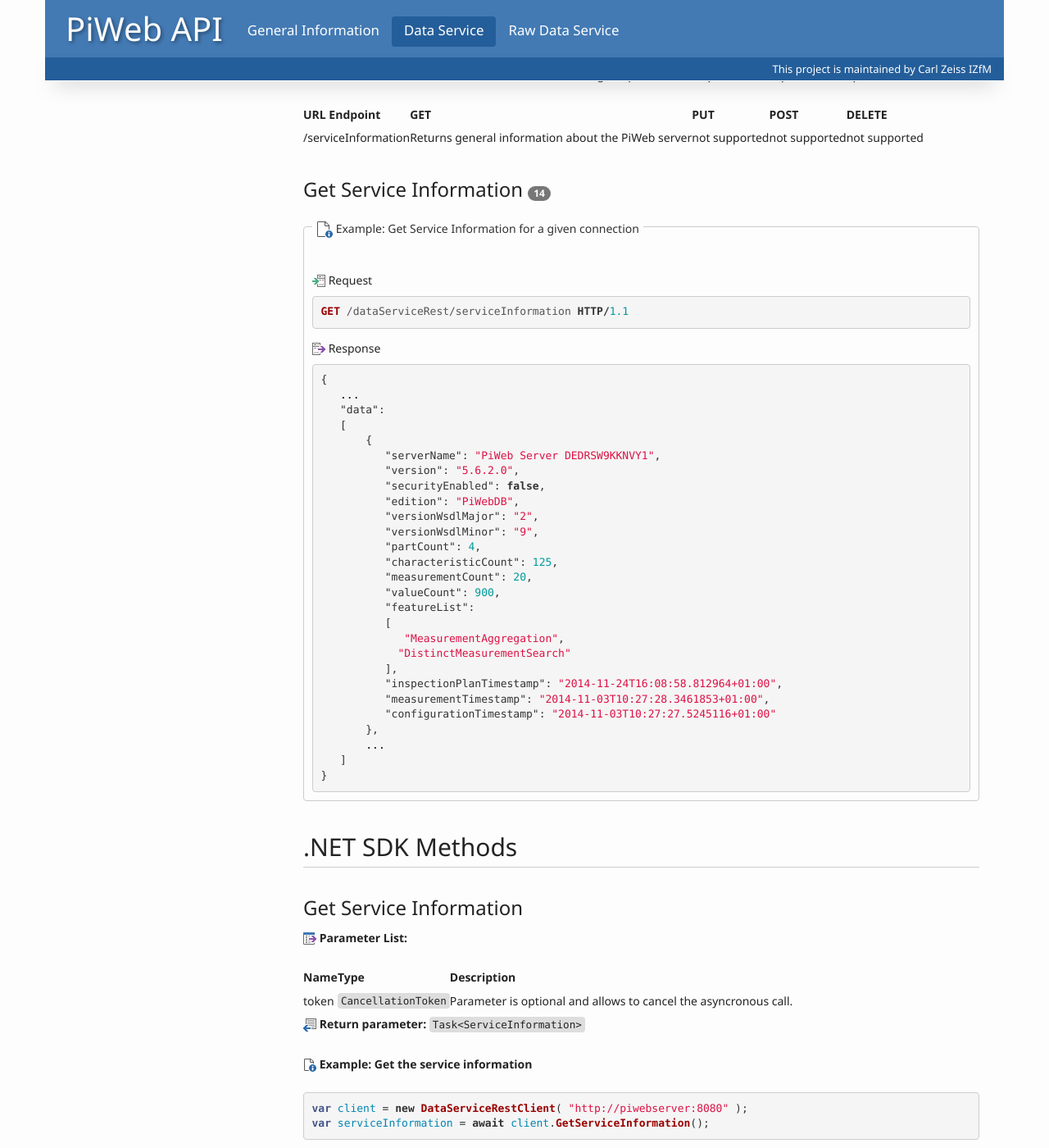
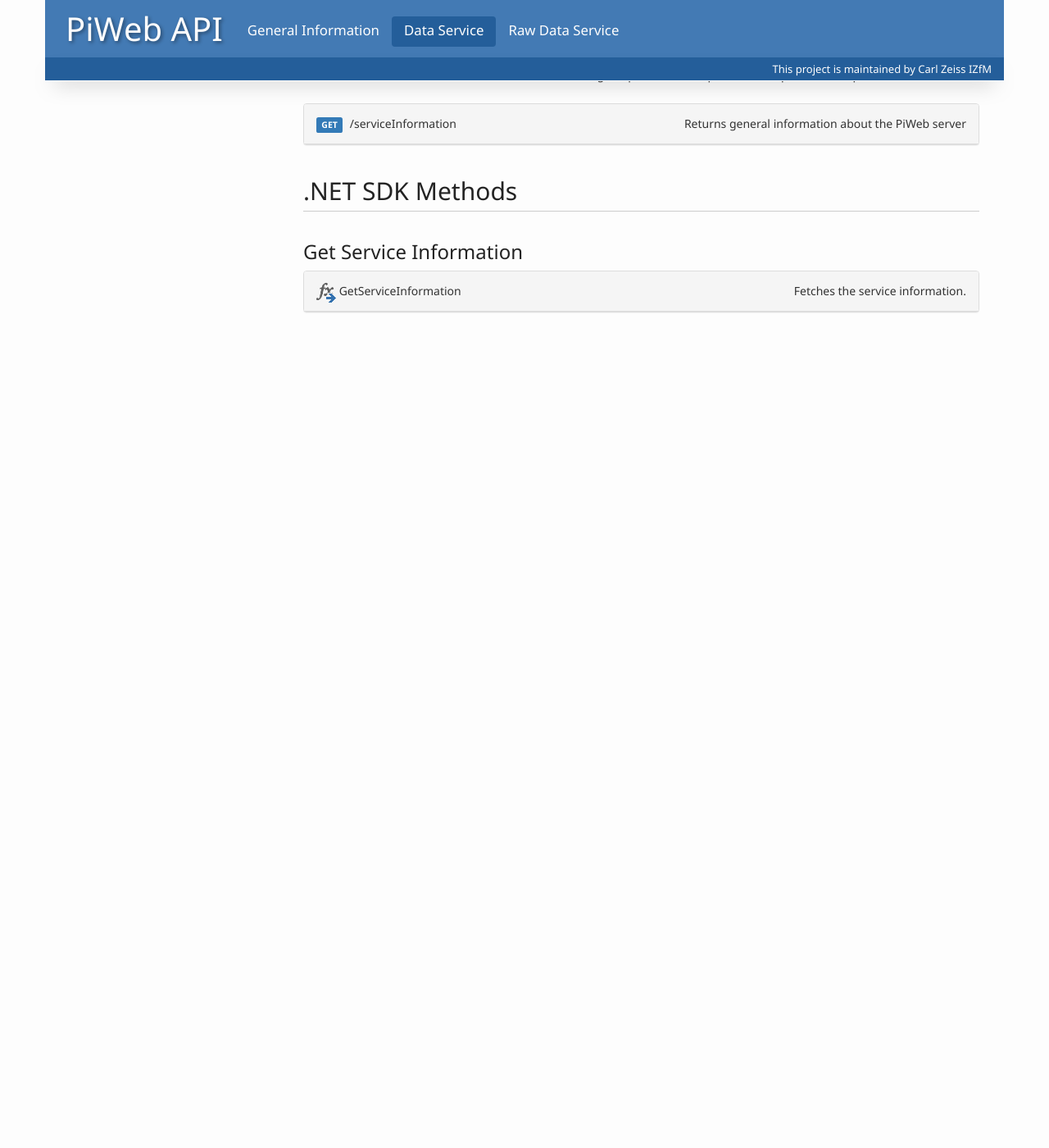
Before and after one commit to ZEISS-PiWeb/PiWeb-Api, a Jekyll site: the page built from _pages/021-serviceinformation.md, in a window 1280 px wide and 1400 px high, scrolled down 1093 px. Shown: the whole window at 82% size. Built offline with Jekyll 4.4.1, drawn with Linux system fonts in a browser that asks for light colours; after the commit the page ends 1494 px from its top, so only the background shows below that.

Commit message:
Update 021-serviceinformation.md

````diff
--- a/_pages/021-serviceinformation.md
+++ b/_pages/021-serviceinformation.md
@@ -45,12 +45,11 @@
 
 The service information can be fetched via the following endpoint. This endpoint doesn't provide filter parameters.
 
-URL Endpoint | GET | PUT | POST | DELETE
--------------|-----|-----|------|-------
-/serviceInformation | Returns general information about the PiWeb server | not supported | not supported | not supported
-
-### Get Service Information <span class="badge">14</span>
-
+{% assign linkId="serviceInformationEndpointGet" %}
+{% assign method="GET" %}
+{% assign endpoint="/serviceInformation" %}
+{% assign summary="Returns general information about the PiWeb server" %}
+{% assign description="" %}
 {% assign exampleCaption="Get Service Information for a given connection" %}
 {% assign comment="" %}
 
@@ -91,14 +90,13 @@
 }
 {% endhighlight %}
 {% endcapture %}
-
-{% include exampleFieldset.html %}
-
+{% include endpointTab.html %}
 
 ## {{page.sections['sdk'] }}
 
 ### Get Service Information
 
+{% assign linkId="serviceInformationMethodGet" %}
 {% assign caption="GetServiceInformation" %}
 {% assign icon=site.images['function-get'] %}
 {% assign description="Fetches the service information. " %}
@@ -106,7 +104,7 @@
 
 Name           | Type                                  | Description
 ---------------|---------------------------------------|--------------------------------------------------
-token          | ```CancellationToken```               | Parameter is optional and allows to cancel the asyncronous call.
+token          | ```CancellationToken```               | Parameter is optional allows to cancel the asyncronous call.
 {% endcapture %}
 
 {% assign returnParameter="Task<ServiceInformation>" %}
@@ -117,4 +115,4 @@
 var serviceInformation = await client.GetServiceInformation();
 {% endhighlight %}
 {% endcapture %}
-{% include sdkFunctionFieldset.html %}
+{% include methodTab.html %}
````
